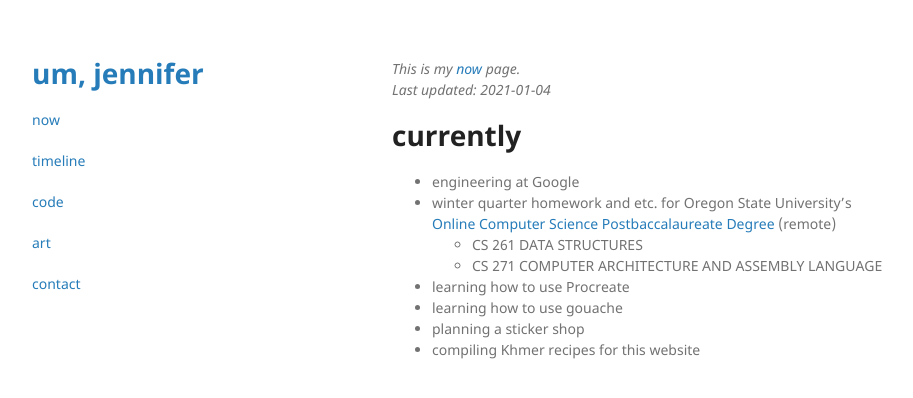
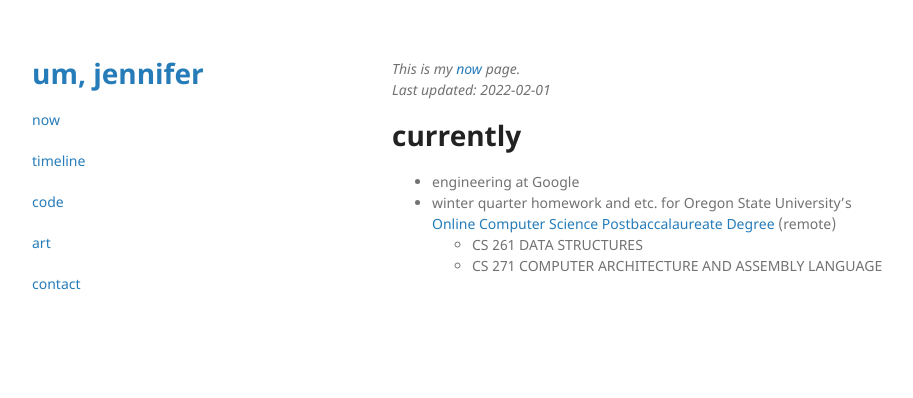
Before and after one commit to umjennifer/umjennifer.github.io, a Jekyll site: the page built from now.md, in a window 1280 px wide. Shown: the top 398 px of the page, without its empty margins (178-1091 px from the left). Built offline with Jekyll 4.4.1, drawn with Linux system fonts in a browser that asks for light colours.

Commit message:
Update now.md

```diff
--- a/now.md
+++ b/now.md
@@ -3,14 +3,10 @@ layout: default
 ---
 
 *This is my [now](https://nownownow.com/about) page.*
-*Last updated: 2021-01-04*
+*Last updated: 2022-02-01*
 
 # currently
 - engineering at Google
 - winter quarter homework and etc. for Oregon State University's [Online Computer Science Postbaccalaureate Degree](https://eecs.oregonstate.edu/academic/online-cs-postbacc) (remote)
     - CS 261 DATA STRUCTURES
     - CS 271 COMPUTER ARCHITECTURE AND ASSEMBLY LANGUAGE
-- learning how to use Procreate
-- learning how to use gouache
-- planning a sticker shop
-- compiling Khmer recipes for this website
```
